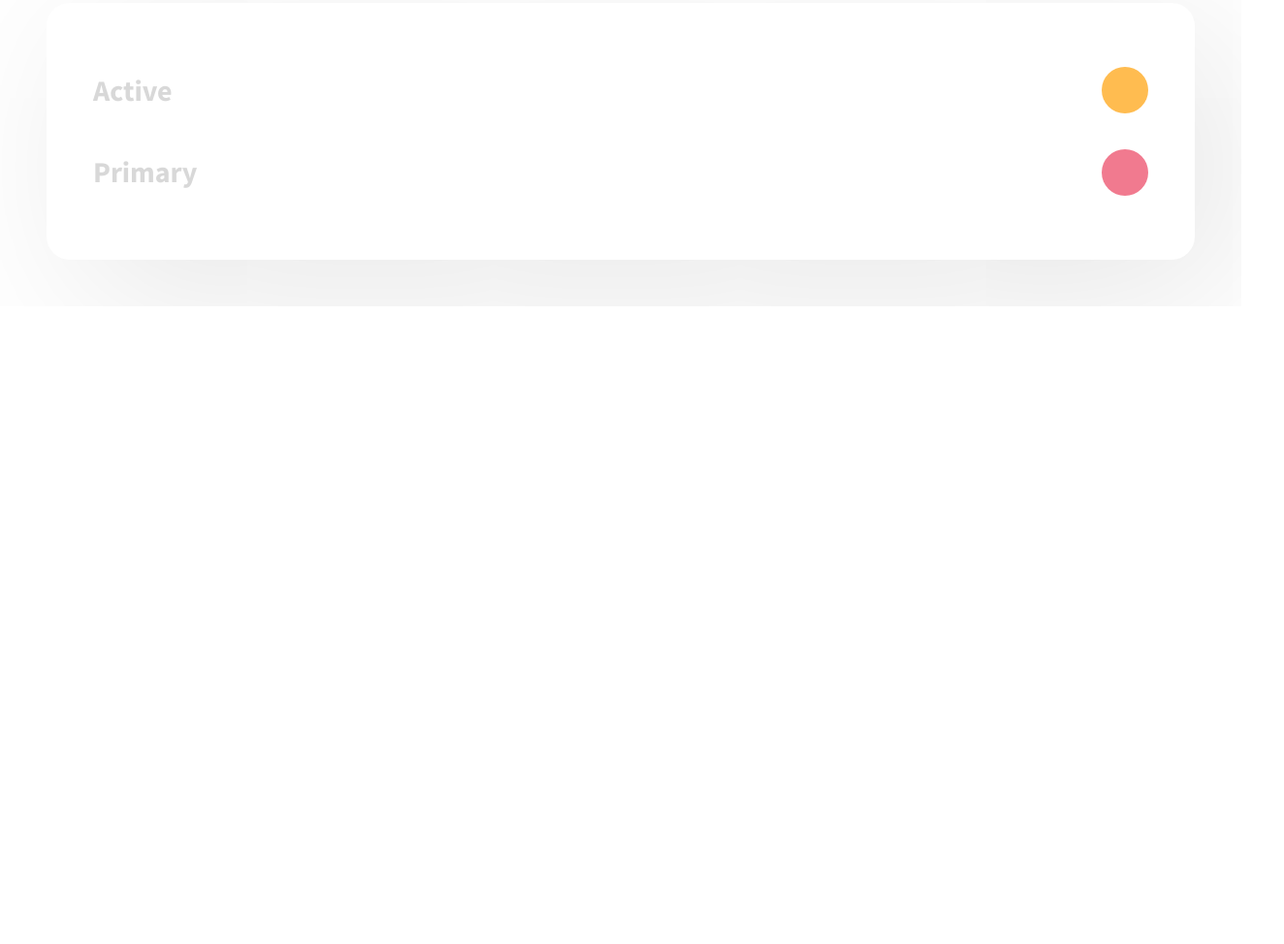
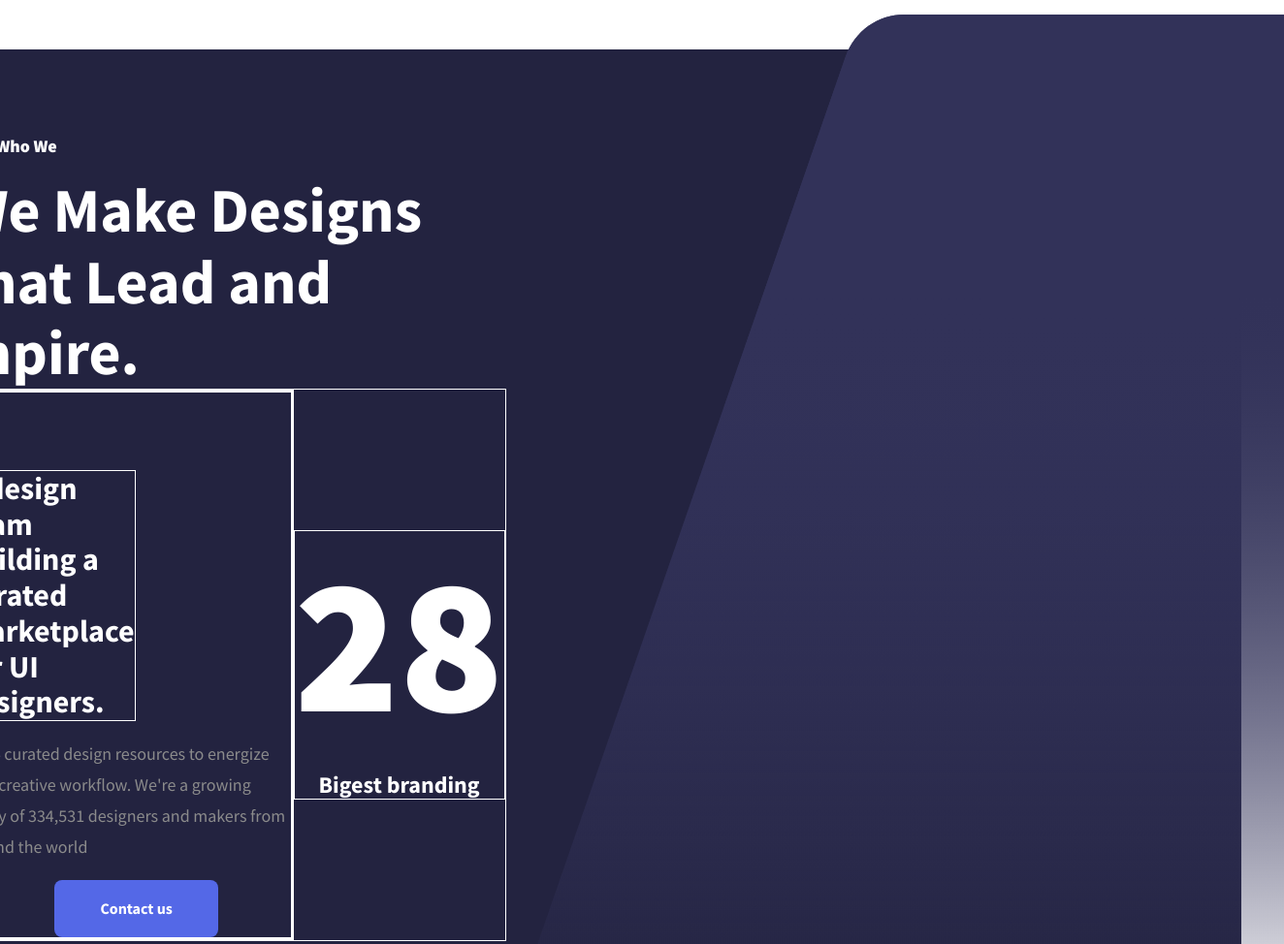
Before and after one commit to mayneecko/Folio-Agency-1.0, a website built with Vite: page index.html in a window 1280 px wide. Shown: the part 916-1890 px from the top of the page at 97% size, 1324 px wide, since content can reach past the window. Before the commit the page ends 1232 px from the top, so only its background shows below. Built offline with nearby package versions, Linux system fonts and the light colour scheme.

Commit message:
Pridanie textu, a dizajnu pre 2. stranku

```diff
--- a/index.html
+++ b/index.html
@@ -18,7 +18,7 @@
 
   <body>
     <div class="hero-background">
-      <header class="main-header">
+      <header class="main-header container">
         <a class="logo" href="/"
           ><img src="/images/logo.svg" alt="folio agency"
         /></a>
@@ -33,7 +33,7 @@
         <button class="button">Contact Us</button>
       </header>
 
-      <div class="hero">
+      <div class="hero container">
         <div class="hero-left">
           <div class="hero-title">Stand Out from the Crowd.</div>
           <p class="hero-description">
@@ -45,8 +45,41 @@
         <div class="hero-right"><img src="./images/illustration.svg" /></div>
       </div>
     </div>
+    <div class="who-we-are">
+      <div class="container">
+        <p class="p1">
+          <span class="gray-number">01</span>
+          Who We
+        </p>
+        <h3 class="who-we-are-title">We Make Designs that Lead and Inpire.</h3>
+        <div class="dark-row">
+          <div class="dark-column-one">
+            <h5 class="dark-heading">
+              A design team building a curated marketplace for UI designers.
+            </h5>
+            <p class="dark-paragraph">
+              4,404 curated design resources to energize your creative workflow.
+              We're a growing family of 334,531 designers and makers from around
+              the world
+            </p>
+            <button class="button dark-button">Contact us</button>
+          </div>
+          <div class="dark-column-two">
+            <div class="big-number">
+              <p class="big-number-p">28</p>
+              <br />
+              <p class="big-number-ptwo">Bigest branding</p>
+            </div>
+          </div>
+          <br />
+        </div>
+      </div>
+      <div class="black-image">
 
-    <div class="card">
+        <img src="/images/black-background.svg" alt="black-background">
+      </div>
+    </div>
+    <!-- <div class="card">
       <div class="card-content">
         <div class="card-row">
           <h2 class="color-name">Active</h2>
@@ -55,7 +88,7 @@
         <div class="card-row">
           <h2 class="color-name">Primary</h2>
           <div class="color-circle primary-color"></div>
-        </div>
+        </div> -->
 
         <!-- <h1 class="primary">Primary</h1>
         <h1 class="secondary">Secondary</h1>
--- a/styles/colors.scss
+++ b/styles/colors.scss
@@ -9,4 +9,5 @@
   --color-objects: #fbf8f3;
   --color-white: #fff;
   --color-dark: #232340;
+  --color-gray: #8b8b8b;
 }
--- a/styles/hero.scss
+++ b/styles/hero.scss
@@ -17,6 +17,7 @@
   display: flex;
   padding: 0rem 8.43rem;
   align-items: center;
+  padding-bottom: 6rem;
 }
 
 .hero-description {
--- a/styles/main.scss
+++ b/styles/main.scss
@@ -4,46 +4,55 @@ body {
   font-family: "Source Sans Pro", sans-serif;
 }
 
-.color-name {
-  color: gray;
-  font-size: 30px;
-  opacity: 0.3;
-}
+// .color-name {
+//   color: gray;
+//   font-size: 30px;
+//   opacity: 0.3;
+// }
 
-.card {
-  box-shadow: 36.3636px 36.3636px 181.818px rgba(0, 0, 0, 0.1);
-  border-radius: 1.5rem;
-  background: #fff;
-  margin: 3rem;
-}
+// .card {
+//   box-shadow: 36.3636px 36.3636px 181.818px rgba(0, 0, 0, 0.1);
+//   border-radius: 1.5rem;
+//   background: #fff;
+//   margin: 3rem;
+// }
 
-.card-content {
-  padding: 3rem;
-  display: flex;
-  flex-direction: column;
-}
-.card-row {
-  display: flex;
-  align-items: center;
-  justify-content: space-between;
-  width: 100%;
-}
+// .card-content {
+//   padding: 3rem;
+//   display: flex;
+//   flex-direction: column;
+// }
+// .card-row {
+//   display: flex;
+//   align-items: center;
+//   justify-content: space-between;
+//   width: 100%;
+// }
 
-.color-circle {
-  border-radius: 50%;
-  width: 3rem;
-  height: 3rem;
-  display: flex;
-}
+// .color-circle {
+//   border-radius: 50%;
+//   width: 3rem;
+//   height: 3rem;
+//   display: flex;
+// }
 
-.active-color {
-  background-color: var(--color-active);
-}
+// .active-color {
+//   background-color: var(--color-active);
+// }
 
-.primary-color {
-  background-color: var(--color-primary);
+// .primary-color {
+//   background-color: var(--color-primary);
+// }
+
+.container {
+  max-width: 1320px;
+  padding-top: 4.5rem;
+  // display: flex;
+  // justify-content: center;
+  // margin-left: 28rem;
 }
 @import "./colors.scss";
 @import "./buttons.scss";
 @import "./header.scss";
 @import "./hero.scss";
+@import "./whoweare.scss";
--- /dev/null
+++ b/styles/whoweare.scss
@@ -0,0 +1,92 @@
+.who-we-are {
+  background-color: var(--color-dark);
+  // padding: 4.5rem 0;
+  display: flex;
+  justify-content: center;
+}
+.who-we-are-title {
+  color: var(--color-white);
+  font-size: 4rem;
+  margin: auto;
+}
+.gray-number {
+  color: var(--color-gray);
+  margin-right: 1rem;
+}
+.p1 {
+  color: var(--color-white);
+  font-size: 1.125rem;
+  font-weight: 900;
+}
+.box-dark-title {
+  width: 46.8125rem;
+  margin-left: 16rem;
+  margin-bottom: none;
+}
+.dark-heading {
+  color: var(--color-white);
+  font-size: 2rem;
+  margin: 5rem 5rem 0rem 0rem;
+  margin-right: 10rem;
+  max-width: 30rem;
+  border: solid 1px;
+  border-color: var(--color-white);
+}
+.dark-paragraph {
+  color: var(--color-gray);
+  font-size: 1.125rem;
+  line-height: 2rem;
+  max-width: 400px;
+}
+.dark-button {
+  background: #5468e7;
+
+  margin-left: 6rem;
+}
+.big-number {
+  text-align: center;
+}
+.big-number-p {
+  color: var(--color-white);
+  font-weight: 900;
+  font-size: 12.5rem;
+  margin: auto;
+}
+.big-number-ptwo {
+  color: var(--color-white);
+  align-items: stretch;
+  font-weight: 700;
+  font-size: 1.5rem;
+  margin: auto;
+}
+
+.dark-row {
+  display: flex;
+  align-items: center;
+  border: solid;
+  border-width: 1px;
+  border-color: var(--color-white);
+}
+.dark-column-one {
+  align-items: center;
+  flex-direction: column;
+  justify-content: center;
+  border: solid;
+  border-color: var(--color-white);
+}
+
+.dark-column-two {
+  border: solid;
+  border-color: var(--color-white);
+  border-width: 1px;
+}
+.black-image {
+  background-image: url(/images/black-background.svg);
+  z-index: auto;
+  right: 0;
+  margin-top: -2.25rem;
+  margin-right: 0;
+  // position: absolute;
+  // border: solid;
+  // border-color: var(--color-white);
+}
```
Also changed, not shown: images/black-background.svg (added).
